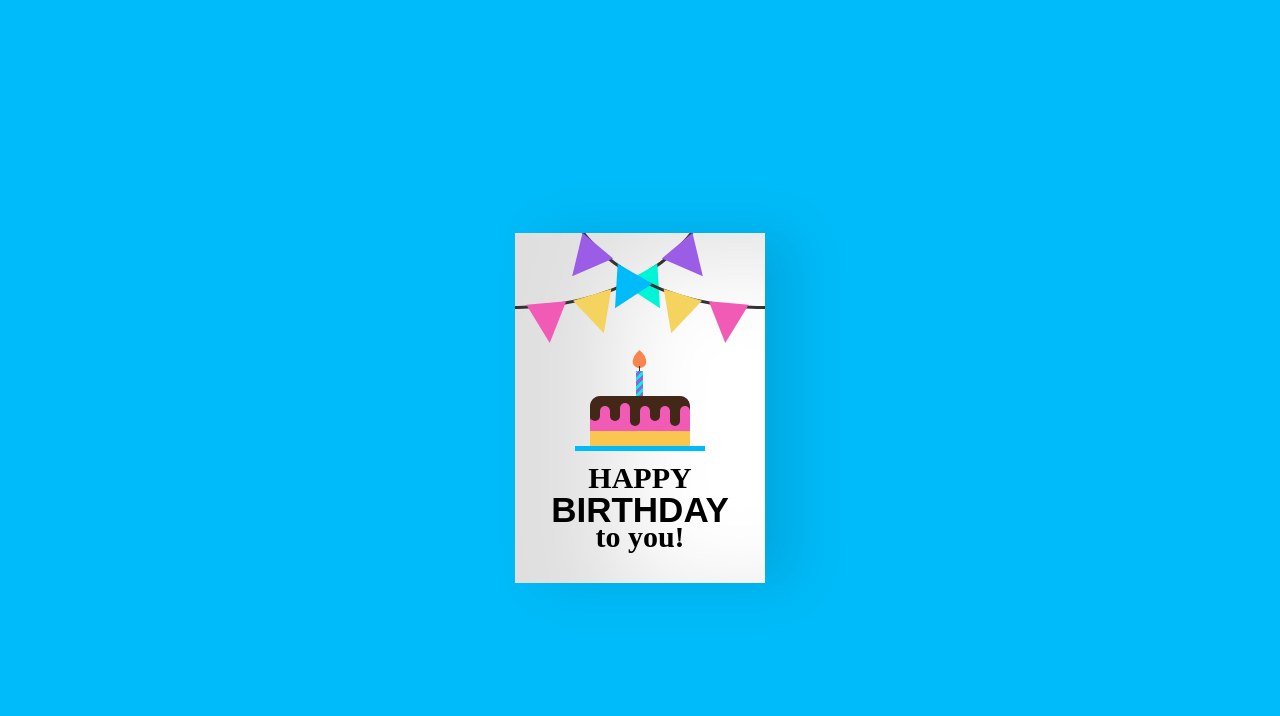
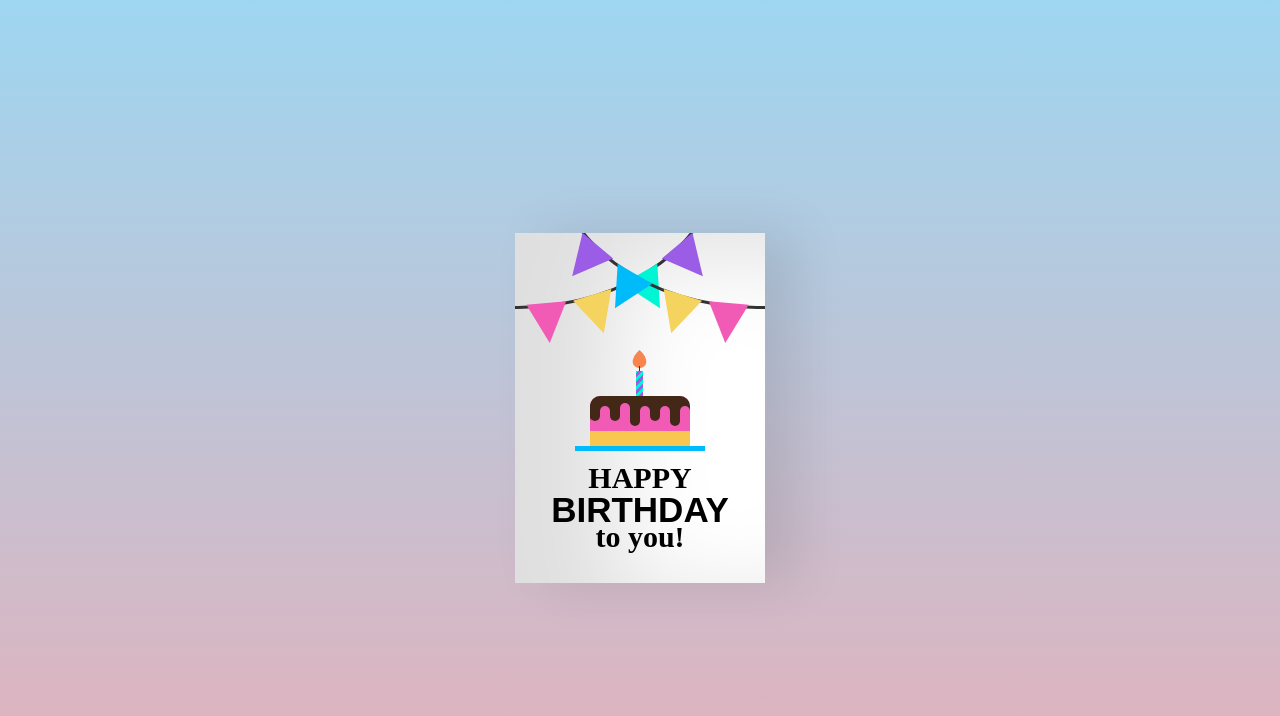
Before and after one commit to Ayus444/Birthdaywish, a plain HTML site: page index.html in a window 1280 px wide. Drawn offline with Linux system fonts and the light colour scheme.

Commit message:
Update style.css

```diff
--- a/style.css
+++ b/style.css
@@ -3,7 +3,7 @@ body {
   align-items: center;
   justify-content: center;
   height:100vh;
-  background-color: #00bbf9;
+  background: linear-gradient(to bottom, rgb(158, 214, 241), rgb(229, 176, 185));
 }
 .birthdayCard {
   position: relative;
```
